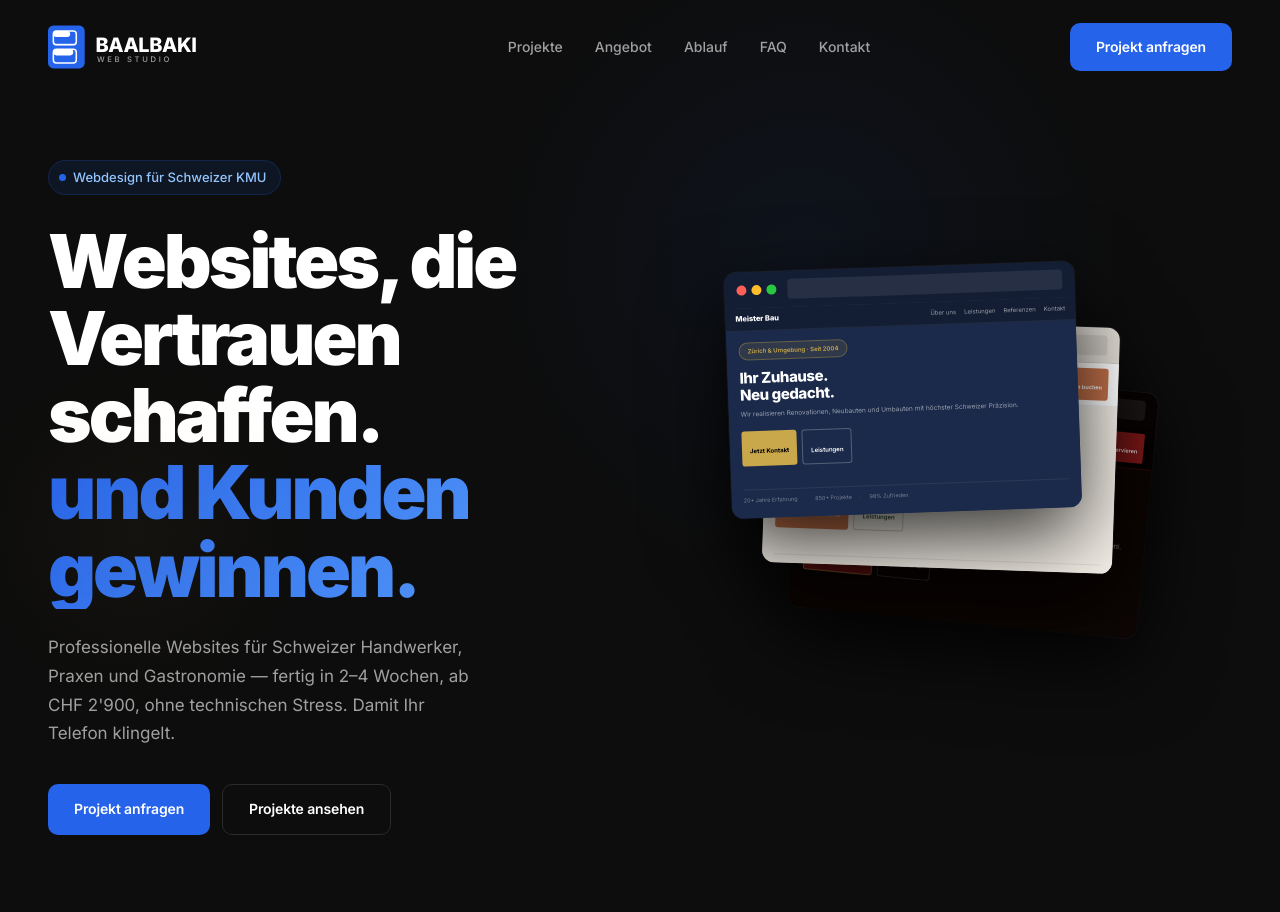
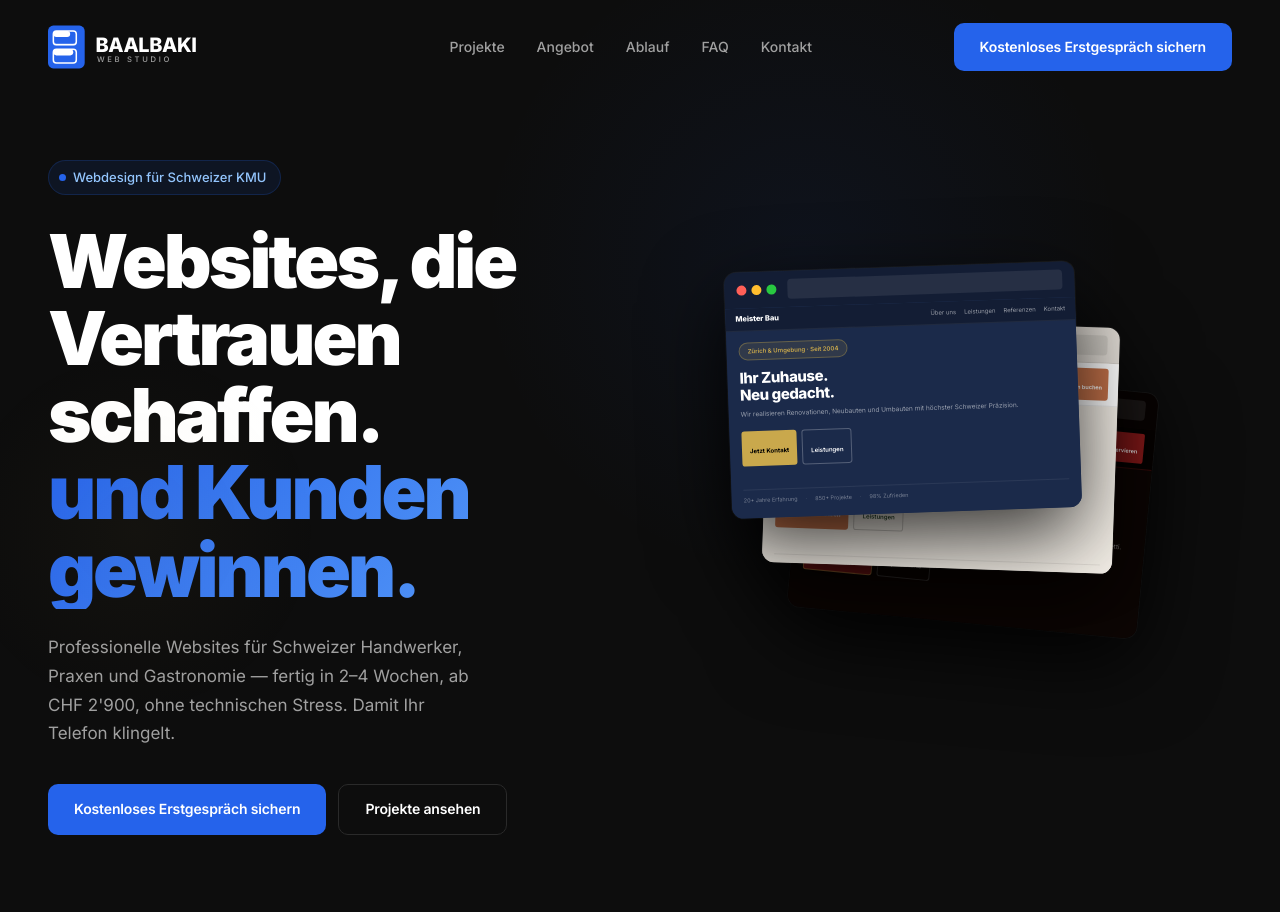
Before and after one commit to jadinho6/Baalbaki-Web-Studio1, a plain HTML site: page index.html in a window 1280 px wide. Shown: the top 912 px of the page. Drawn offline with Linux system fonts and the light colour scheme.

Commit message:
Kostenloses Erstgespräch Button

```diff
--- a/index.html
+++ b/index.html
@@ -1060,7 +1060,7 @@
     <li><a href="#faq">FAQ</a></li>
     <li><a href="#kontakt">Kontakt</a></li>
   </ul>
-  <a href="#kontakt" class="btn btn--primary nav-cta-desktop">Projekt anfragen</a>
+  <a href="#kontakt" class="btn btn--primary nav-cta-desktop">Kostenloses Erstgespräch sichern</a>
   <button class="hamburger" id="hamburger" aria-label="Menü öffnen" aria-expanded="false" aria-controls="mobile-menu">
     <span></span><span></span><span></span>
   </button>
@@ -1075,7 +1075,7 @@
     <li><a href="#faq">FAQ</a></li>
     <li><a href="#kontakt">Kontakt</a></li>
   </ul>
-  <a href="#kontakt" class="btn btn--primary">Projekt anfragen</a>
+  <a href="#kontakt" class="btn btn--primary">Kostenloses Erstgespräch sichern</a>
 </div>
 
 <!-- ============================================================
@@ -1098,7 +1098,7 @@
         Professionelle Websites für Schweizer Handwerker, Praxen und Gastronomie — fertig in 2–4 Wochen, ab CHF 2'900, ohne technischen Stress. Damit Ihr Telefon klingelt.
       </p>
       <div class="hero-actions">
-        <a href="#kontakt" class="btn btn--primary">Projekt anfragen</a>
+        <a href="#kontakt" class="btn btn--primary">Kostenloses Erstgespräch sichern</a>
         <a href="#projekte" class="btn btn--outline">Projekte ansehen</a>
       </div>
     </div>
@@ -1628,7 +1628,7 @@
   <div class="kontakt-inner">
     <div class="reveal">
       <span class="label-tag" style="display:block;margin-bottom:14px;">Kontakt</span>
-      <h2 class="kontakt-title">Projekt anfragen</h2>
+      <h2 class="kontakt-title">Kostenloses Erstgespräch sichern</h2>
       <p class="kontakt-sub">Wir melden uns innerhalb von 24 Stunden und besprechen, wie wir Ihnen am besten helfen können.</p>
       <div class="contact-infos">
         <div>
```
